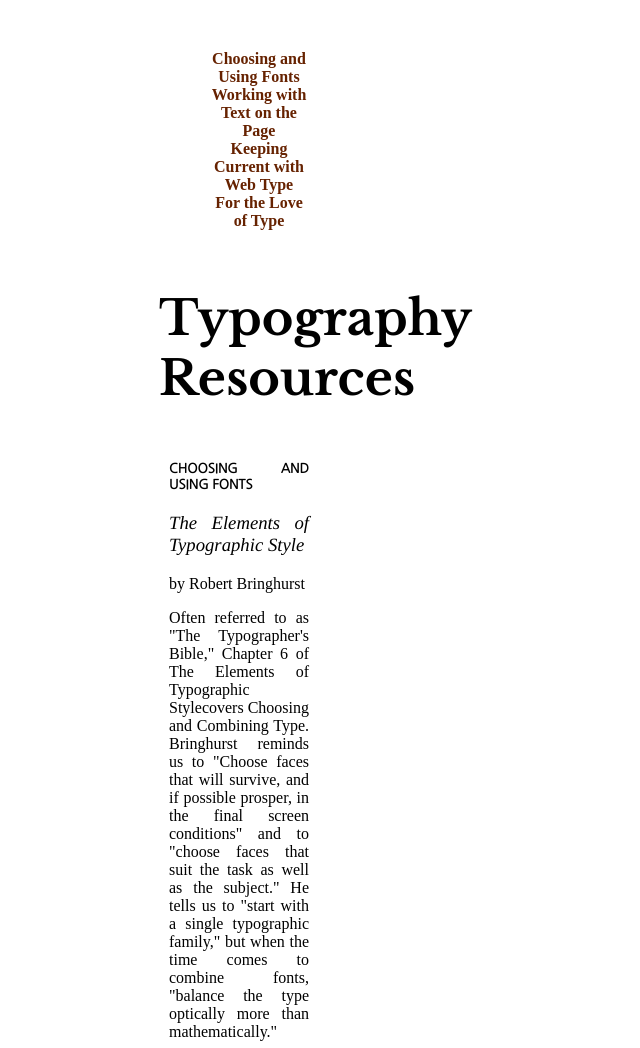
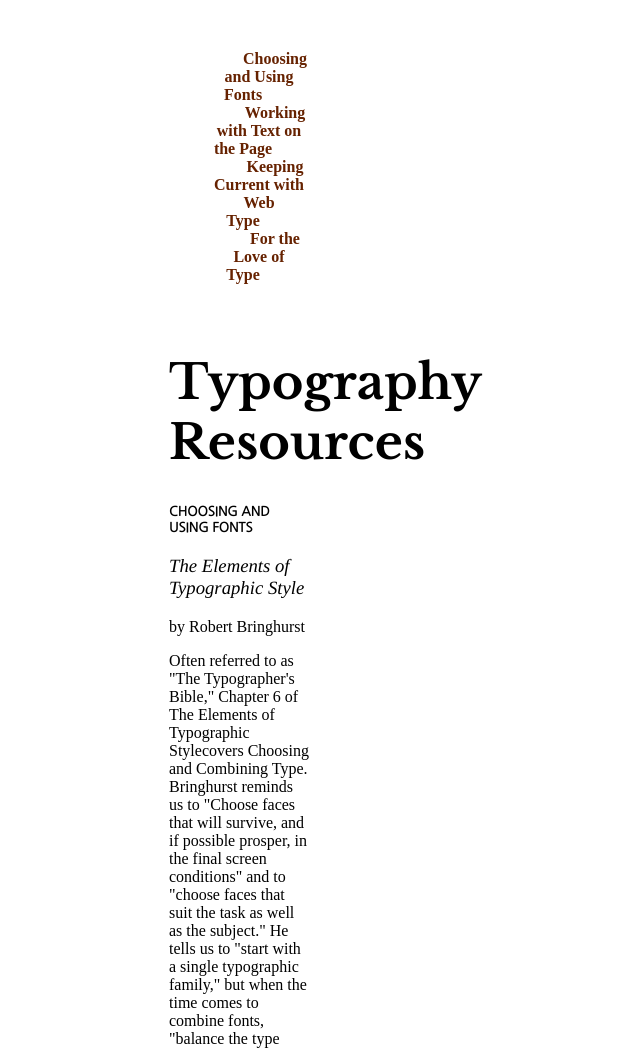
Before and after one commit to nathcolombo/UI-exercise-typography-site, a plain HTML site: page index.html in a window 1280 px wide. Shown: the top 1048 px of the page, without its empty margins (401-1041 px from the left). Drawn offline with nearby package versions, Linux system fonts and the light colour scheme.

Commit message:
Text align

```diff
--- a/css/style.css
+++ b/css/style.css
@@ -1,5 +1,5 @@
 body {
-  text-align: justify;
+  text-align: left;
   padding-top: 1em;
   margin-left: 35em;
   margin-right: 35em;
@@ -10,6 +10,12 @@ body {
 main {
   background-color: white;
   padding: 10px;
+}
+
+nav ul li a {
+  text-decoration: none;
+  font-weight: bold;
+  padding: 2em;
 }
 
 nav ul li {
--- a/index.html
+++ b/index.html
@@ -23,10 +23,8 @@
     </ul>
   </nav>
   <body>
-    <header>
+    <main>
       <h1>Typography Resources</h1>
-    </header>
-    <main>
       <section>
         <h2>Choosing and Using Fonts</h2>
         <h3>The Elements of Typographic Style</h3>
```
